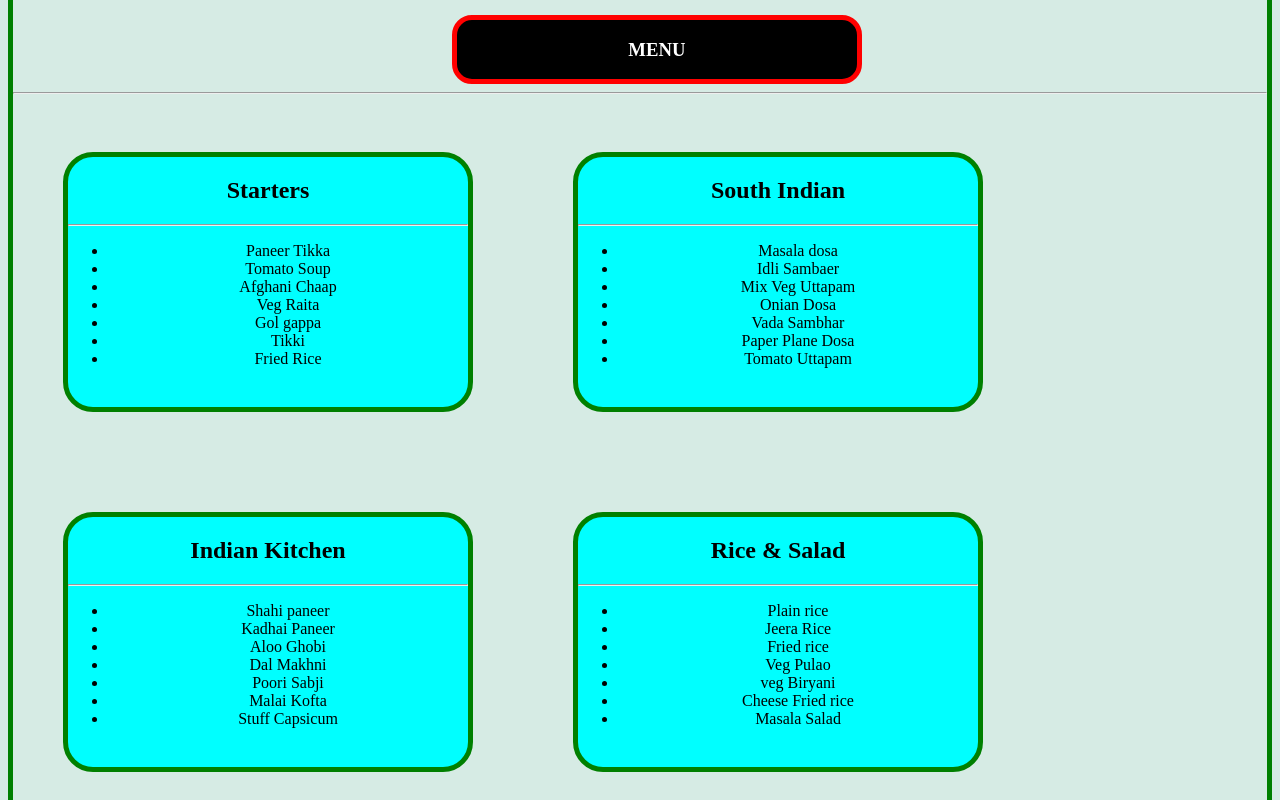
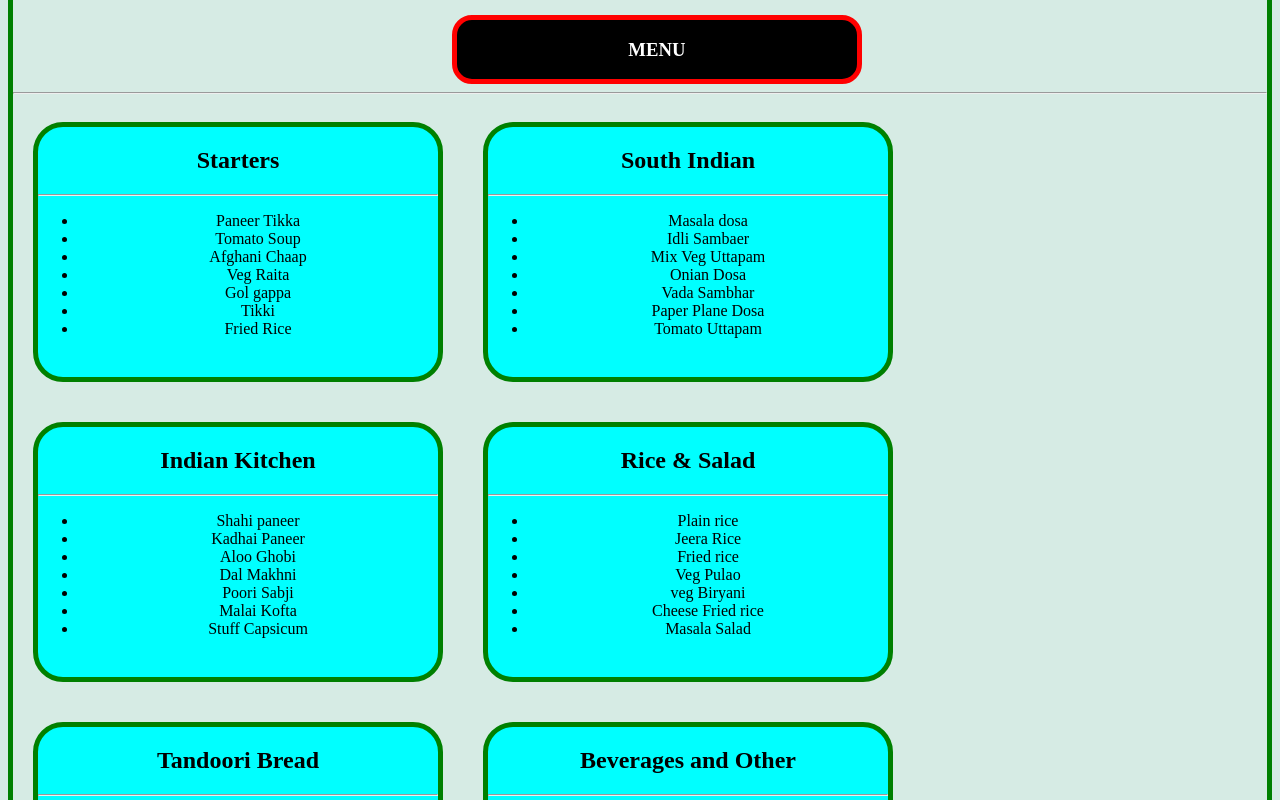
Before and after one commit to kanganereshmaanil/css2, a plain HTML site: page index.html in a window 1280 px wide. Shown: the part 1080-1880 px from the top of the page. Drawn offline with Linux system fonts and the light colour scheme.

Commit message:
First Commit

```diff
--- a/style.css
+++ b/style.css
@@ -84,7 +84,7 @@ margin: 40px;
     width: 400px;
     height: 250px;
     float: left;
-    margin: 50px;
+    margin: 20px;
     text-align: center;
     border: 5px solid green;
     border-radius: 30px;
@@ -95,7 +95,7 @@ margin: 40px;
     width: 400px;
     height: 250px;
     float: left;
-    margin: 50px;
+    margin: 20px;
     text-align: center;
     border: 5px solid green;
     border-radius: 30px;
```
